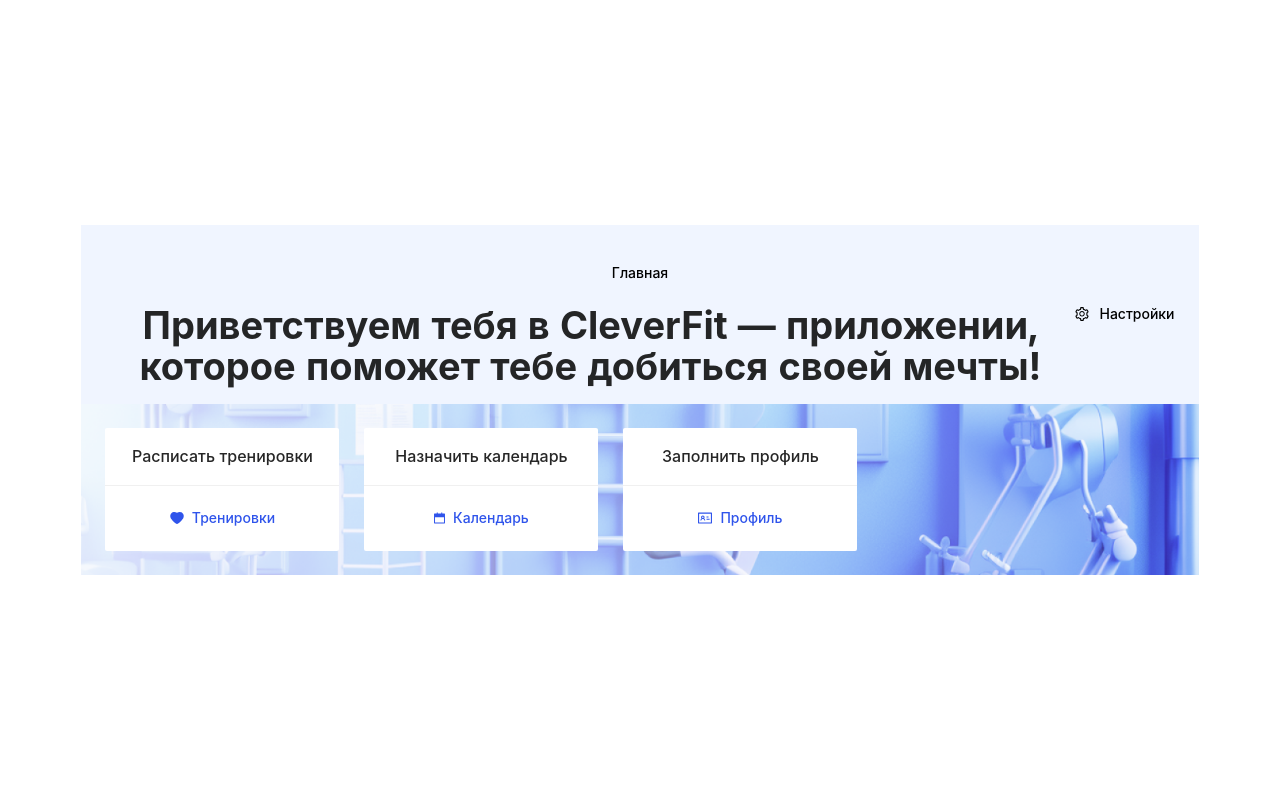
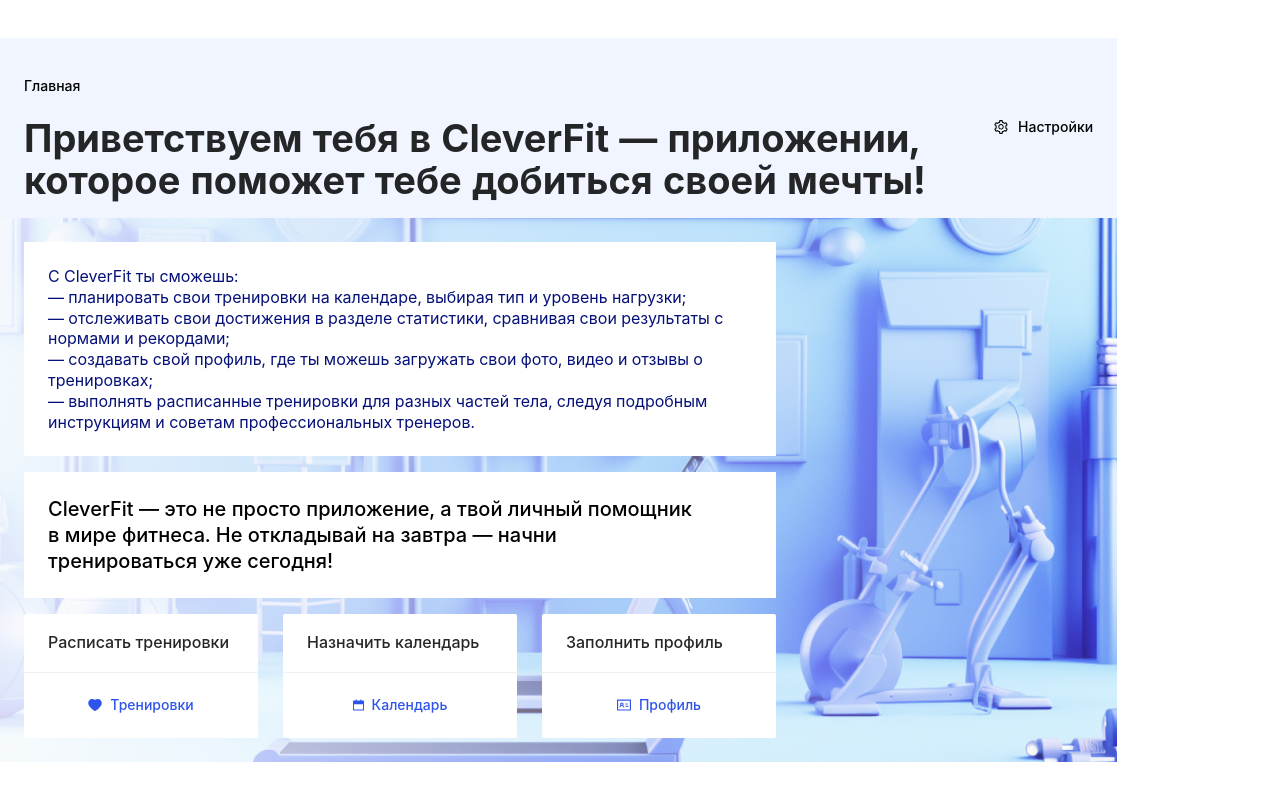
Before and after one commit to GBaykov/CleverFit, a React (Vite) app: page / in a window 1280 px wide. Built offline with nearby package versions, Linux system fonts and the light colour scheme.

Commit message:
feat: implement cardText

```diff
--- /dev/null
+++ b/src/components/cardText/index.tsx
@@ -0,0 +1,10 @@
+import { FC } from 'react';
+import { StyledCard } from './syled';
+
+export interface CardtextProps {
+    children: React.ReactNode;
+}
+
+export const CardText: FC<CardtextProps> = ({ children }) => {
+    return <StyledCard>{children}</StyledCard>;
+};
--- /dev/null
+++ b/src/components/cardText/syled.ts
@@ -0,0 +1,8 @@
+import styled from 'styled-components';
+
+export const StyledCard = styled('div')`
+    margin-bottom: 16px;
+    max-width: 752px;
+    padding: 24px;
+    background-color: rgba(255, 255, 255, 1);
+`;
--- a/src/pages/index.ts
+++ b/src/pages/index.ts
@@ -1 +1 @@
-export { MainPage } from './main-page';
+export { MainPage } from './mainPage';
--- a/src/pages/main-page/main-page.css
+++ /dev/null
@@ -1,42 +0,0 @@
-#root {
-    max-width: 1280px;
-    margin: 0 auto;
-    padding: 2rem;
-    text-align: center;
-}
-
-.logo {
-    height: 6em;
-    padding: 1.5em;
-    will-change: filter;
-    transition: filter 300ms;
-}
-.logo:hover {
-    filter: drop-shadow(0 0 2em #646cffaa);
-}
-.logo.react:hover {
-    filter: drop-shadow(0 0 2em #61dafbaa);
-}
-
-@keyframes logo-spin {
-    from {
-        transform: rotate(0deg);
-    }
-    to {
-        transform: rotate(360deg);
-    }
-}
-
-@media (prefers-reduced-motion: no-preference) {
-    a:nth-of-type(2) .logo {
-        animation: logo-spin infinite 20s linear;
-    }
-}
-
-.card {
-    padding: 2em;
-}
-
-.read-the-docs {
-    color: #888;
-}
--- a/src/pages/main-page/index.tsx
+++ b/src/pages/mainPage/index.tsx
@@ -1,13 +1,13 @@
 import React from 'react';
 import 'antd/dist/antd.css';
-import './main-page.css';
 import { HeartFilled, IdcardOutlined } from '@ant-design/icons';
 import { Card, Layout } from 'antd';
-import { CardButtonWrapper } from './styled';
+import { CardButtonWrapper, Text } from './styled';
 import calendarIco from '../../assets/icons/Calendar.svg';
 import backgroundIMG from '../../assets/img/MainPageLight.png';
 import { StyledLink } from '@components/styledLink';
 import { Header } from '../../components/header';
+import { CardText } from '../../components/cardText';
 
 export const MainPage: React.FC = () => {
     return (
@@ -28,6 +28,35 @@ export const MainPage: React.FC = () => {
                             padding: 24,
                         }}
                     >
+                        <CardText>
+                            <Text
+                                fontSize='16px'
+                                color='rgba(6, 17, 120, 1)'
+                                lineheight='20.8px'
+                                fontWeight='400'
+                            >
+                                С CleverFit ты сможешь: <br />— планировать свои тренировки на
+                                календаре, выбирая тип и уровень нагрузки;
+                                <br />— отслеживать свои достижения в разделе статистики, сравнивая
+                                свои результаты с нормами и рекордами;
+                                <br />— создавать свой профиль, где ты можешь загружать свои фото,
+                                видео и отзывы о тренировках;
+                                <br />— выполнять расписанные тренировки для разных частей тела,
+                                следуя подробным инструкциям и советам профессиональных тренеров.
+                            </Text>
+                        </CardText>
+
+                        <CardText>
+                            <Text
+                                fontSize='20px'
+                                lineheight='26px'
+                                fontWeight='500'
+                                maxWidth='650px'
+                            >
+                                CleverFit — это не просто приложение, а твой личный помощник в мире
+                                фитнеса. Не откладывай на завтра — начни тренироваться уже сегодня!
+                            </Text>
+                        </CardText>
                         <CardButtonWrapper>
                             <Card
                                 title='Расписать тренировки'
```
Also changed, not shown: src/pages/mainPage/styled.ts (renamed from src/pages/main-page/styled.ts), src/pages/mainPage/types.ts (renamed from src/pages/main-page/types.ts).
